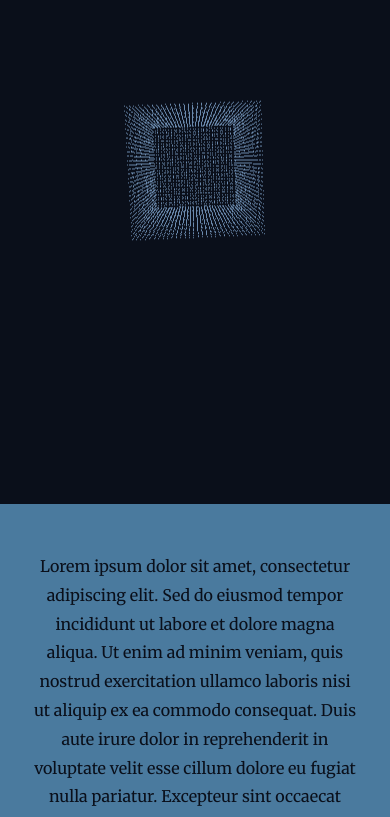
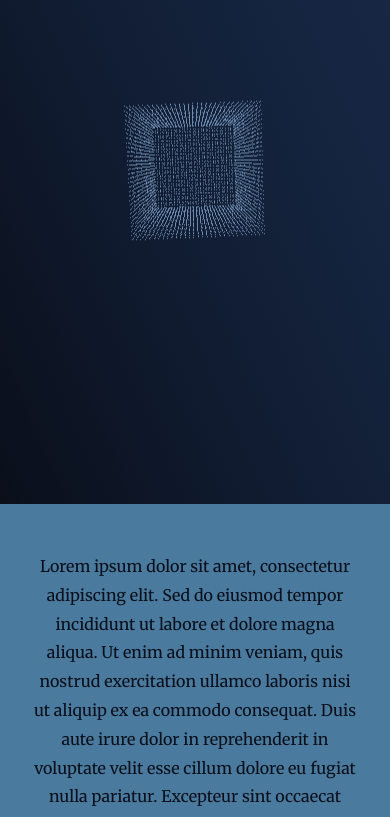
Before and after one commit to jvsouzx/portiflow, a website built with Vite: page index.html in a window 390 px wide. Shown: the part 340-1157 px from the top of the page. Built offline with nearby package versions, Linux system fonts and the light colour scheme; animation ran at ten frames a second; a web font is replaced by a local one.

Commit message:
feat: add gradient to the hero section and project card event listener

```diff
--- a/src/main.ts
+++ b/src/main.ts
@@ -14,10 +14,11 @@ const camera = new THREE.PerspectiveCamera(80, window.innerWidth / window.innerH
 
 const renderer = new THREE.WebGLRenderer({
     canvas: document.querySelector<HTMLCanvasElement>('#background')!,
+    alpha: true,
 });
 
 const canvas = renderer.domElement;
-renderer.setClearColor(0x0a0f1a);
+renderer.setClearColor(0x000000, 0);
 renderer.setPixelRatio(window.devicePixelRatio);
 renderer.setSize(canvas.clientWidth, canvas.clientHeight, false);
 camera.aspect = canvas.clientWidth / canvas.clientHeight;
@@ -206,3 +207,12 @@ window.addEventListener('resize', () => {
   camera.aspect = width / height;
   camera.updateProjectionMatrix();
 });
+
+let counter = 1;
+
+document.addEventListener('click', (e) => {
+  const card = (e.target as HTMLElement).closest('.project-card');
+  if (!card) return;
+  console.log("Clicou " + counter + " vezes!");
+  counter += 1;
+});
--- a/src/style.css
+++ b/src/style.css
@@ -82,6 +82,7 @@ section {
   height: 100vh;
   display: flex;
   align-items: center;
+  background: linear-gradient(to top right, #0a0f1a, #101b30, #152540, #1a2a4a);
 }
 
 .hero-content {
@@ -251,6 +252,7 @@ canvas {
     height: 100vh;
     overflow: hidden;
     gap: 1rem;
+    background: linear-gradient(to top right, #0a0f1a, #101b30, #152540, #1a2a4a);
   }
 
   .hero-content {
```
